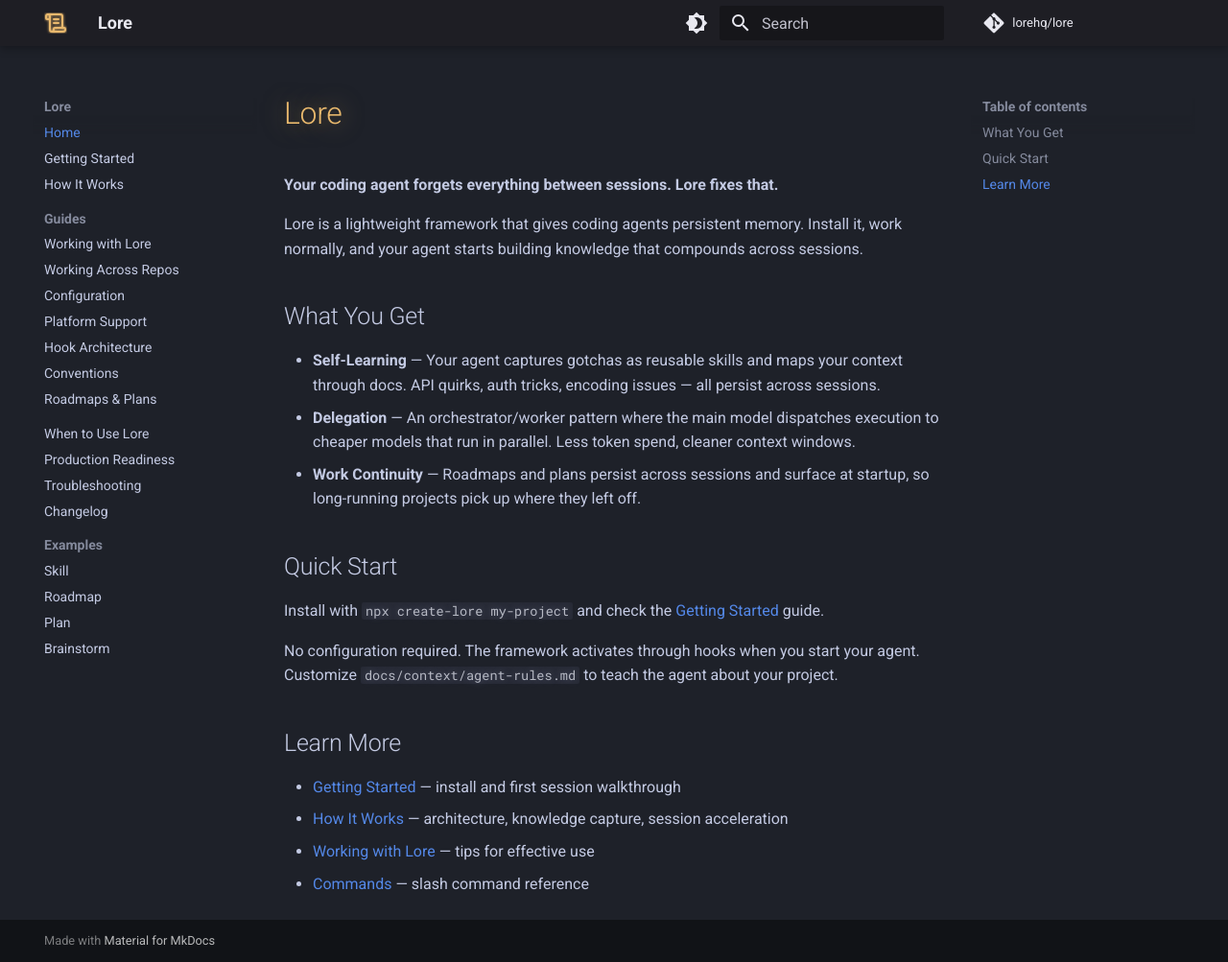
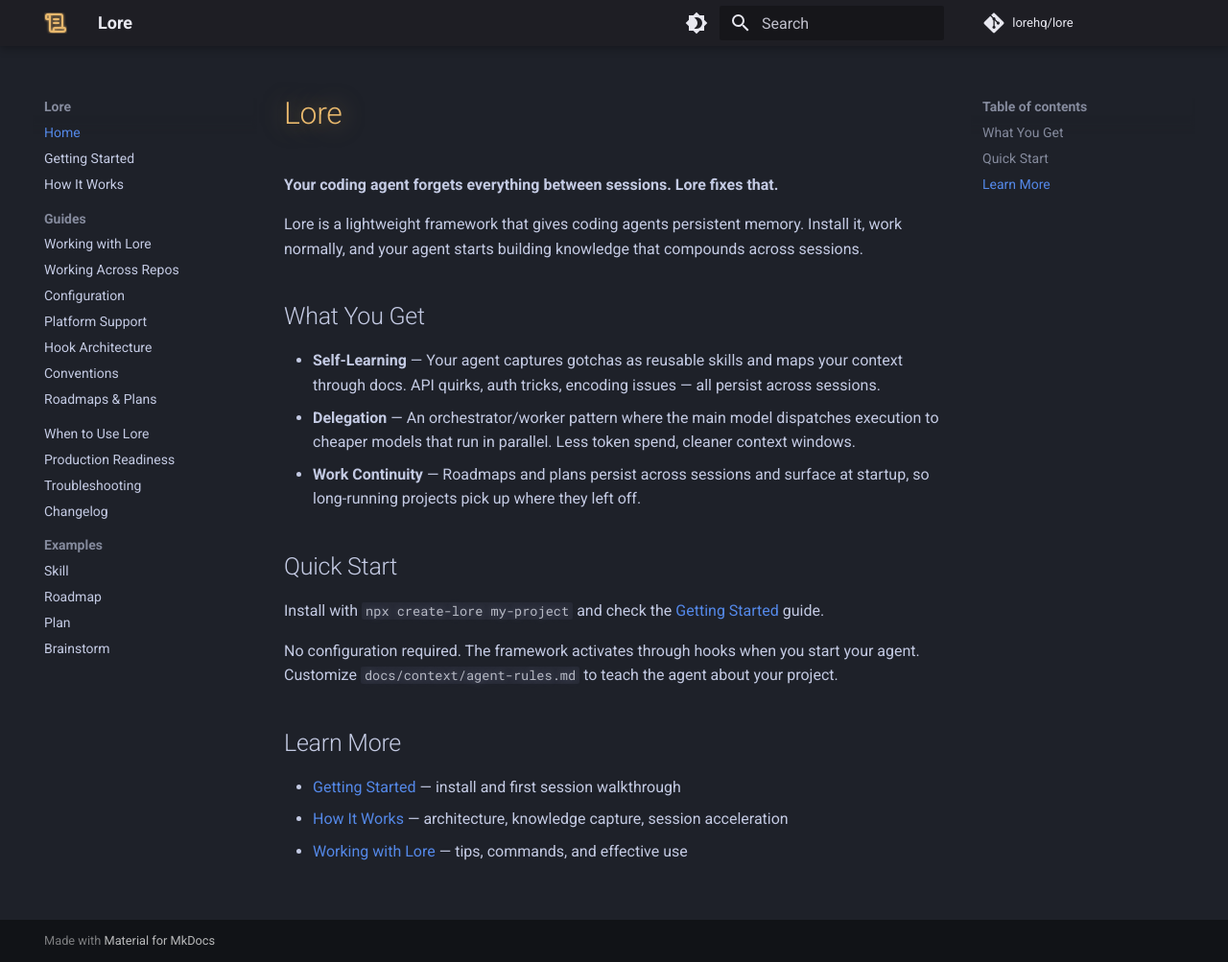
Before and after one commit to lorehq/lore-docs, an MkDocs documentation site: the page built from docs/index.md, in a window 1280 px wide and 1003 px high. Shown: the whole window at 96% size. Built offline with MkDocs 1.6.1 and Material for MkDocs 9.7.7, drawn with Linux system fonts in a browser that asks for light colours; comment, search, counter and statistics services are not loaded.

Commit message:
Fix broken link to deleted commands.md
Co-Authored-By: Claude Opus 4.6 <noreply@anthropic.com>

```diff
--- a/docs/index.md
+++ b/docs/index.md
@@ -24,5 +24,4 @@ No configuration required. The framework activates through hooks when you start
 
 - [Getting Started](getting-started.md) — install and first session walkthrough
 - [How It Works](how-it-works.md) — architecture, knowledge capture, session acceleration
-- [Working with Lore](guides/interaction.md) — tips for effective use
-- [Commands](guides/commands.md) — slash command reference
+- [Working with Lore](guides/interaction.md) — tips, commands, and effective use
```
